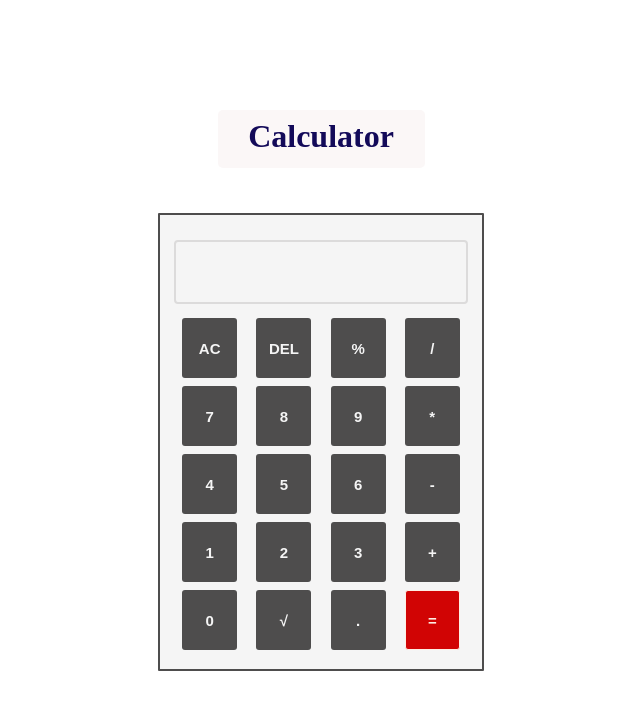
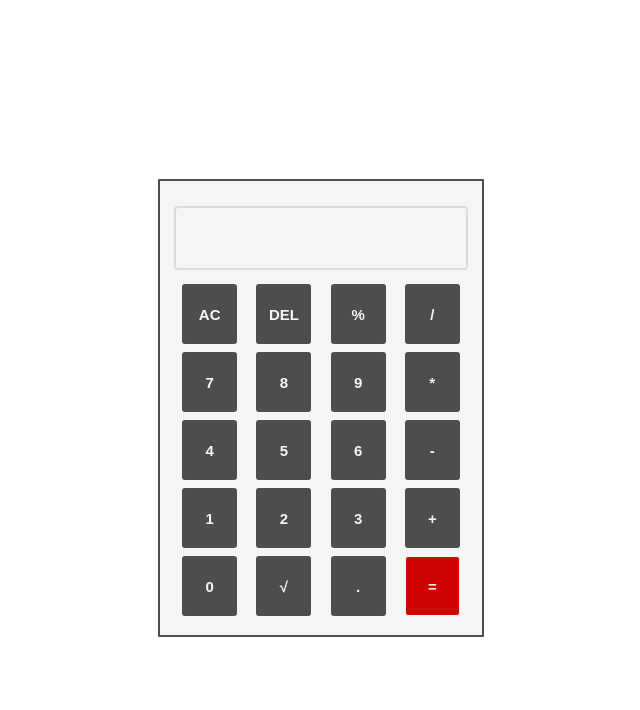
Before and after one commit to UbaidZain/Updated-Calc, a plain HTML site: page index.html in a window 1280 px wide. Shown: the whole page, without its empty margins (319-959 px from the left). Drawn offline with Linux system fonts and the light colour scheme.

Commit message:
Remove name

```diff
--- a/index.html
+++ b/index.html
@@ -137,7 +137,6 @@
   </head>
   <body>
     <div class="flex flex-col">
-      <h1 class="heading">Calculator</h1>
       <div class="main flex flex-col">
         <input type="text" id="input" />
         <div class="row flex">
```
